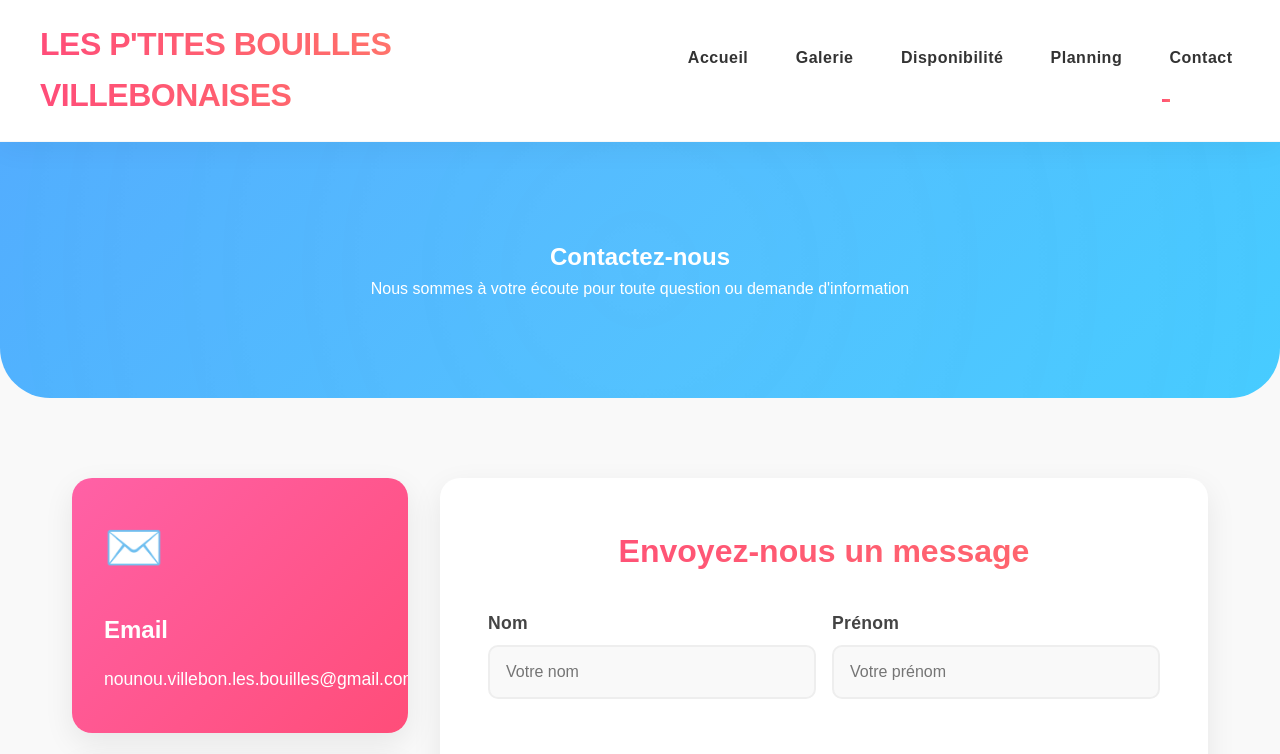
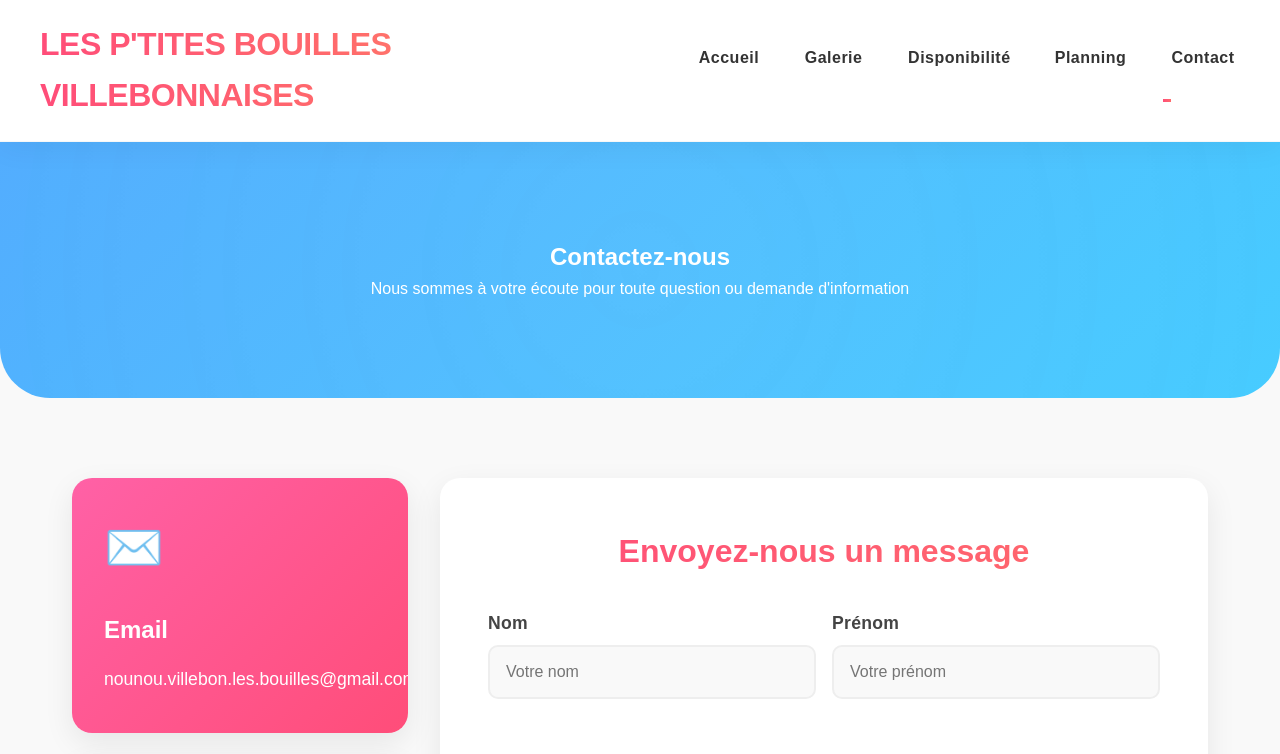
Before and after one commit to Arthur-91140/Site-Bouille, a plain HTML site: page pages/contact.html in a window 1280 px wide. Shown: the top 754 px of the page. Drawn offline with Linux system fonts and the light colour scheme; a script that the page names is missing.

Commit message:
fix: Correct spelling of "villebonaises" to "villebonnaises" in contact and gallery pages

```diff
--- a/pages/contact.html
+++ b/pages/contact.html
@@ -11,7 +11,7 @@
 <body>
     <header>
         <div class="logo">
-            <h1>Les p'tites bouilles villebonaises</h1>
+            <h1>Les p'tites bouilles villebonnaises</h1>
         </div>
         <nav>
             <ul>
```
Also changed, not shown: pages/gallery.html (+1 -1 lines).
